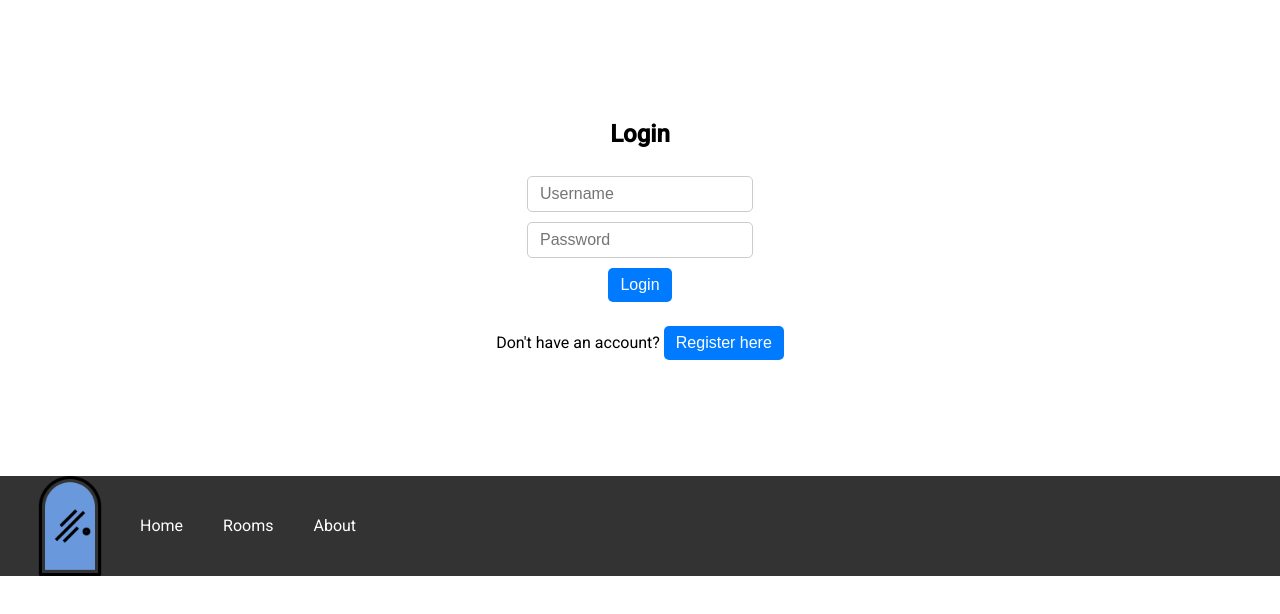
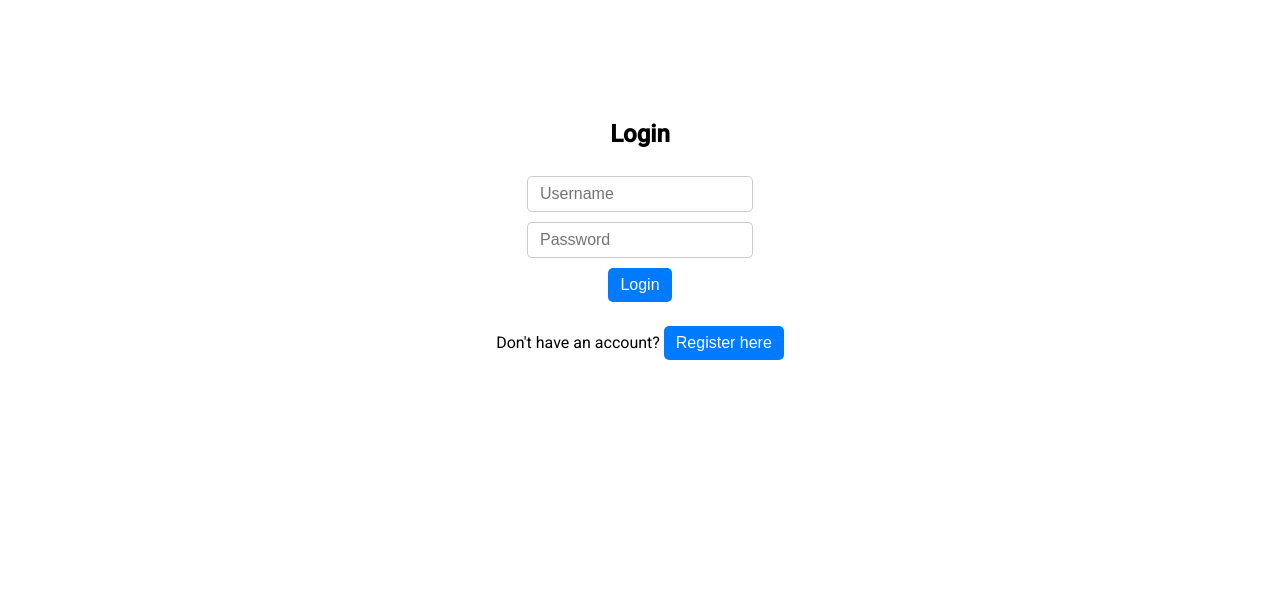
Before and after one commit to Kacemmeherzi/RoomManager_Frontend, an Angular app: page / in a window 1280 px wide. Shown: the top 614 px of the page. Built offline with nearby package versions, Linux system fonts and the light colour scheme.

Commit message:
navbar improved

```diff
--- a/src/app/navbar/navbar.component.css
+++ b/src/app/navbar/navbar.component.css
@@ -2,7 +2,7 @@
 
 /* Navbar styles */
 .navbar {
-    background-color: #333;
+    background-color: #c75050;
     color: #fff;
   }
 
@@ -51,7 +51,7 @@
     color: #fff;
   }
   .navbar-logo{
-    width: 100px;
+    width: 50px;
     height: auto;
   }
 
--- a/src/app/navbar/navbar.component.html
+++ b/src/app/navbar/navbar.component.html
@@ -1,6 +1,6 @@
 <!-- navbar.component.html -->
 
-<nav class="navbar">
+<nav class="navbar" *ngIf="isLoggedIn()">
     <div class="container">
       <div class="navbar-brand">
         <img  class="navbar-logo"  src="assets/porte.png" alt="Logo">
@@ -13,9 +13,12 @@
       </div>
       <div id="navMenu" class="navbar-menu">
         <div class="navbar-end">
-          <a class="navbar-item" href="#">Home</a>
-          <a class="navbar-item" href="#">Rooms</a>
-          <a class="navbar-item" href="#">About</a>
+          <a class="navbar-item" routerLink="home">Home</a>
+          <a class="navbar-item" routerLink="rooms">Available room</a>
+          <a class="navbar-item" routerLink="makereservation">Make a reservation</a>
+          <a class="navbar-item" (click)="logout()">Logout</a>
+
+
           <!-- Add more menu items as needed -->
         </div>
       </div>
--- a/src/app/navbar/navbar.component.ts
+++ b/src/app/navbar/navbar.component.ts
@@ -1,4 +1,5 @@
 import { Component } from '@angular/core';
+import AuthService from '../services/auth.service';
 
 @Component({
   selector: 'app-navbar',
@@ -7,4 +8,15 @@ import { Component } from '@angular/core';
 })
 export class NavbarComponent {
 
+
+  constructor(private authservice : AuthService) {}
+
+  isLoggedIn(): boolean {
+    return this.authservice.isAuthenticated();
+  }
+
+
+  logout(){
+    this.authservice.logout()
+  }
 }
```
